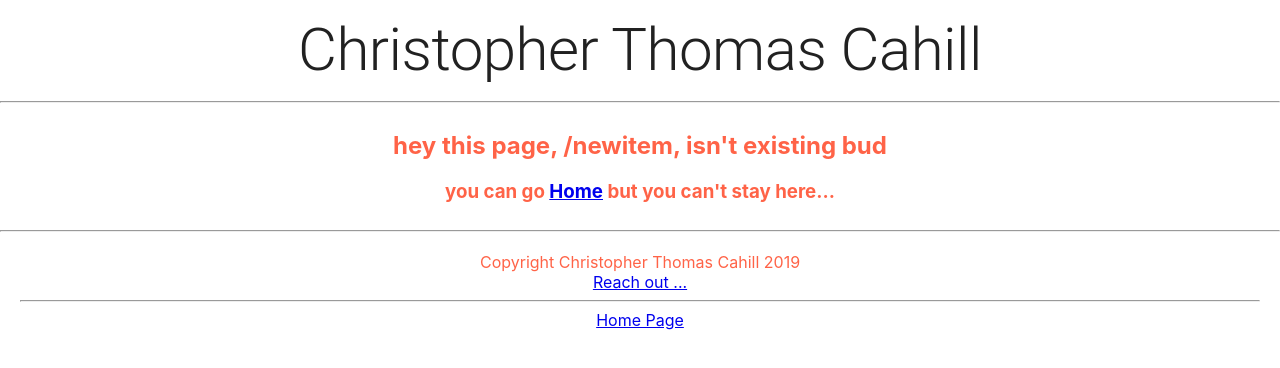
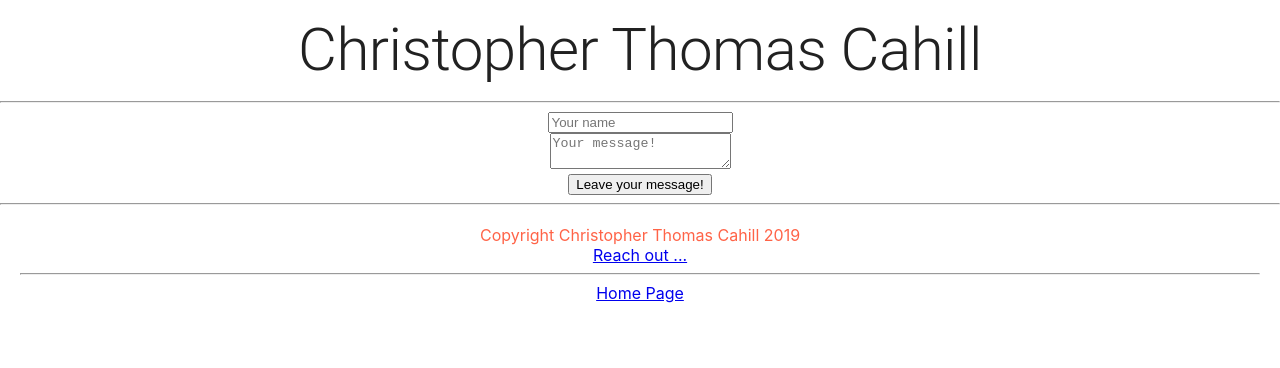
Before and after one commit to ccahill1117/reactFolio, a React (Create React App) app: page /#/newitem in a window 1280 px wide. Shown: the top 368 px of the page. Built offline with nearby package versions, Linux system fonts and the light colour scheme.

Commit message:
adds messages from friends

```diff
--- a/src/App.js
+++ b/src/App.js
@@ -8,26 +8,38 @@ import Interest from './lib/Interests';
 import Project from './lib/Projects';
 import Bio from './lib/Bio';
 import Fun from './lib/Fun';
+import NewItemControl from './lib/NewItemControl';
+import ItemList from './lib/ItemList';
 import Contact from './lib/Contact';
 import Error404 from './lib/Error404';
 import logo from './logo.svg';
 import PropTypes from 'prop-types';
 import './App.css';
 
+class App extends React.Component {
 
+  constructor(props) {
+    super(props);
+    this.state = {
+      masterItemList: []
+    };
+    this.handleAddingNewItemToList = this.handleAddingNewItemToList.bind(this);
+  }
 
-const App = () => {
+  handleAddingNewItemToList(newItem){
+    var newMasterItemList = this.state.masterItemList.slice();
+    newMasterItemList.push(newItem);
+    this.setState({masterItemList: newMasterItemList});
+  }
 
+    render(){
       return (
-
         <div className="App">
           <div className="wrapper">
-
             <div className="header">
               <Header />
               <hr />
             </div>
-
             <div className="switch">
               <Switch>
                 <Route exact path='/' component={Landing} />
@@ -36,26 +48,24 @@ const App = () => {
                 <Route exact path='/bio' component={Bio} />
                 <Route exact path='/project' component={Project} />
                 <Route exact path='/contact' component={Contact} />
-          <Route exact path='/fun' component={Fun} />
+
+                <Route exact path='/fun' render={()=><ItemList itemList={this.state.masterItemList} />} />
+                <Route exact path='/newitem' render={()=><NewItemControl onNewItemCreation={this.handleAddingNewItemToList} />} />
+
 
                 <Route component={Error404} />
               </Switch>
             </div>
-
             <div className="footer">
               <hr />
               <Footer />
             </div>
-
           </div>
         </div>
+      );
+    }
 
-
-
-);
-
-
-};
+}
 
 
 export default App;
--- a/src/lib/ConfirmQuestions.jsx
+++ b/src/lib/ConfirmQuestion.jsx
@@ -2,14 +2,18 @@ import React from 'react';
 import PropTypes from 'prop-types';
 import { Link } from 'react-router-dom';
 
-function ConfirmQuestion() {
+function ConfirmQuestion(props) {
   return(
     <div>
       <p>Would you like to leave a message on my page?</p>
-      <button>Yes</button>
+      <button onClick={props.onTroubleShootingConfirmation}>Yes</button>
     </div>
   );
 }
 
+ConfirmQuestion.propTypes = {
+  onTroubleShootingConfirmation: PropTypes.func
+};
+
 
 export default ConfirmQuestion;
--- a/src/lib/Fun.jsx
+++ b/src/lib/Fun.jsx
@@ -1,36 +1,34 @@
 import React from 'react';
 import { Link } from 'react-router-dom';
 import PropTypes from 'prop-types';
-import ConfirmQuestion from './ConfirmQuestions';
+import ConfirmQuestion from './ConfirmQuestion';
+import NewItemForm from './NewItemForm';
+import ItemList from './ItemList';
+import NewItemControl from './NewItemControl';
+import { Switch, Route } from 'react-router-dom';
 
-class NewItem extends React.Component {
+class Fun extends React.Component {
+
 
   constructor(props) {
   super(props);
   this.state = {
-      formVisibleOnPage: false
+    masterItemList: []
   };
-    this.handleClick = this.handleClick.bind(this);
+  this.handleAddingNewItemToList = this.handleAddingNewItemToList.bind(this);
 }
 
-  handleClick() {
-    this.setState({formVisibleOnPage: true});
-    console.log('click!', this.state.formVisibleOnPage);
+handleAddingNewItemToList(newItem){
+  var newMasterItemList = this.state.masterItemList.slice();
+  newMasterItemList.push(newItem);
+  this.setState({masterItemList: newMasterItemList});
 }
 
 render(){
   return (
-      <div style={{
-        color: 'blue',
-        display: 'grid',
-        gridTemplateColumns: 'repeat(auto-fit, 200px)',
-        justifyContent: 'center',
+    <div>
 
-      }}>
-      <div>
-        <h2>new item control ! </h2>
-        <strong onClick={this.handleClick}>Click me to change my state</strong>
-      </div>
+      <Link to="/newitem">Create Ticket</Link>
 
     </div>
   );
@@ -38,5 +36,4 @@ class NewItem extends React.Component {
 
 }
 
-
-export default NewItem;
+export default Fun;
--- /dev/null
+++ b/src/lib/Item.jsx
@@ -0,0 +1,20 @@
+import React from 'react';
+import PropTypes from 'prop-types';
+
+function Item(props){
+  return (
+    <div>
+      <h3>{props.name}</h3>
+      <p><em>{props.blah}</em></p>
+      <hr/>
+    </div>
+  );
+}
+
+Item.propTypes = {
+  name: PropTypes.string.isRequired,
+  blah: PropTypes.string.isRequired,
+
+};
+
+export default Item;
--- /dev/null
+++ b/src/lib/ItemList.jsx
@@ -0,0 +1,23 @@
+
+import React from 'react';
+import Item from './Item';
+import PropTypes from 'prop-types';
+
+function ItemList(props){
+  return (
+    <div>
+      <hr/>
+      {props.itemList.map((item, index) =>
+        <Item name={item.name}
+          blah={item.blah}
+          key={index}/>
+      )}
+    </div>
+  );
+}
+
+ItemList.propTypes = {
+  itemList: PropTypes.array
+};
+
+export default ItemList;
--- a/src/lib/Landing.jsx
+++ b/src/lib/Landing.jsx
@@ -28,7 +28,12 @@ function Landing(){
     </div>
       <div>
         <h2>
-          <Link to="/fun">A fun thing</Link>
+          <Link to="/fun">Messages from friends</Link>
+        </h2>
+      </div>
+      <div>
+        <h2>
+          <Link to="/newitem">Leave a message on my page!</Link>
         </h2>
       </div>
 
--- /dev/null
+++ b/src/lib/NewItemControl.jsx
@@ -0,0 +1,35 @@
+import React from 'react';
+import ConfirmQuestion from './ConfirmQuestion';
+import NewItemForm from './NewItemForm';
+import PropTypes from 'prop-types';
+
+class NewItemControl extends React.Component {
+
+  constructor(props) {
+    super(props);
+    this.state = {
+      formVisibleOnPage: false
+    };
+    this.handleTroubleshootingConfirmation = this.handleTroubleshootingConfirmation.bind(this);
+  }
+
+  handleTroubleshootingConfirmation(){
+    this.setState({formVisibleOnPage: true});
+  }
+
+  render(){
+    let currentlyVisibleContent = <NewItemForm onNewItemCreation={this.props.onNewItemCreation}/>;
+
+    return (
+      <div>
+        {currentlyVisibleContent}
+      </div>
+    );
+  }
+}
+
+NewItemControl.propTypes = {
+  onNewItemCreation: PropTypes.func
+};
+
+export default NewItemControl;
--- /dev/null
+++ b/src/lib/NewItemForm.jsx
@@ -0,0 +1,43 @@
+import React from 'react';
+import { Link } from 'react-router-dom';
+import PropTypes from 'prop-types';
+
+
+function NewItemForm(props){
+  let _name = null;
+  let _blah = null;
+
+  function handleNewItemFormSubmission(event) {
+    event.preventDefault();
+    props.onNewItemCreation({name: _name.value, blah: _blah.value});
+    _name.value = '';
+    _blah.value = '';
+
+  }
+
+  return (
+    <div>
+      <form onSubmit={handleNewItemFormSubmission}>
+        <input
+          type='text'
+          id='name'
+          placeholder='Your name'
+          ref={(input) => {_name = input;}}/>
+        <br></br>
+        <textarea
+          type='text'
+          id='blah'
+          placeholder='Your message!'
+          ref={(textarea) => {_blah = textarea;}}/>
+        <br></br>
+        <button type='submit'>Leave your message!</button>
+      </form>
+    </div>
+  );
+}
+
+NewItemForm.propTypes = {
+  onNewItemCreation: PropTypes.func
+};
+
+export default NewItemForm;
```
Lines whose indentation alone changed are shown as unchanged.
